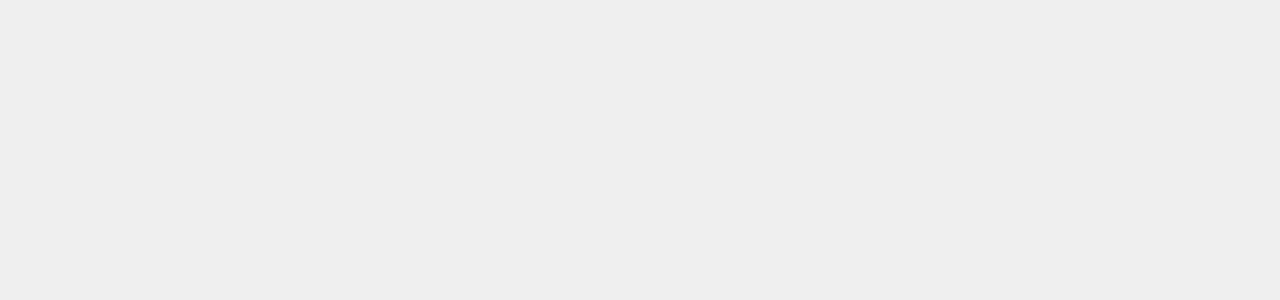
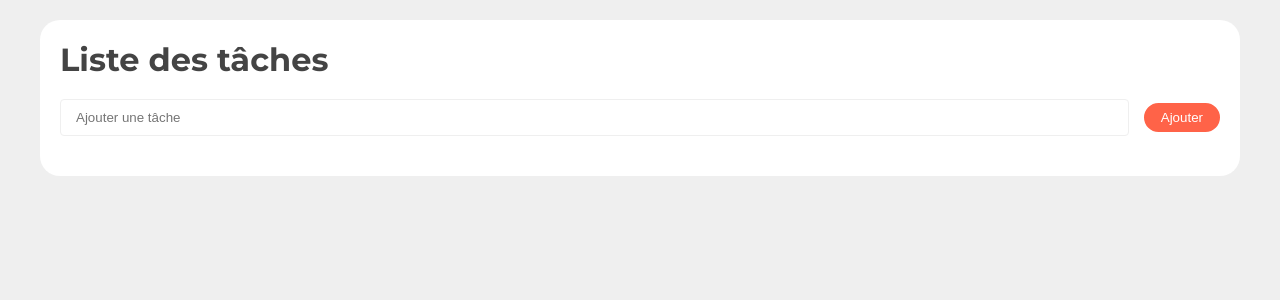
Before and after one commit to bricard-dev/todo-list, a React (Create React App) app: page / in a window 1280 px wide. Shown: the top 300 px of the page. Built offline with nearby package versions, Linux system fonts and the light colour scheme.

Commit message:
feat: add new todo
Add the possibility to add new todo with form to the todoList.

```diff
--- a/src/App.js
+++ b/src/App.js
@@ -1,5 +1,22 @@
+import { useState } from "react";
+import AddTodo from "./components/AddTodo";
+
 function App() {
-  return <div className="App"></div>;
+  const [todoList, setTodoList] = useState([]);
+
+  function addTodo(content) {
+    const todo = { id: crypto.randomUUID(), done: false, edit: false, content };
+    setTodoList([...todoList, todo]);
+  }
+
+  return (
+    <div className="d-flex justify-content-center align-items-center p-20">
+      <div className="card container p-20">
+        <h1 className="mb-20">Liste des tâches</h1>
+        <AddTodo addTodo={addTodo} />
+      </div>
+    </div>
+  );
 }
 
 export default App;
--- a/src/assets/styles/_themes.scss
+++ b/src/assets/styles/_themes.scss
@@ -24,3 +24,9 @@
   border-radius: 20px;
   background-color: white;
 }
+
+input {
+  border-radius: 4px;
+  border: 1px solid var(--gray-2);
+  padding: 10px 15px;
+}
--- /dev/null
+++ b/src/components/AddTodo.js
@@ -0,0 +1,42 @@
+import { useState } from "react";
+
+function AddTodo({ addTodo }) {
+  const [value, setValue] = useState("");
+
+  function handleChange(event) {
+    const inputValue = event.target.value;
+    setValue(inputValue);
+  }
+
+  function handleKeyDown(event) {
+    if (event.key === "Enter" && value.length) {
+      addTodo(value);
+      setValue("");
+    }
+  }
+
+  function handleClick(event) {
+    if (value.length) {
+      addTodo(value);
+      setValue("");
+    }
+  }
+
+  return (
+    <div className="d-flex justify-content-center align-items-center mb-20">
+      <input
+        type="text"
+        onChange={handleChange}
+        onKeyDown={handleKeyDown}
+        value={value}
+        className="mr-15 flex-fill"
+        placeholder="Ajouter une tâche"
+      />
+      <button onClick={handleClick} className="btn btn-primary">
+        Ajouter
+      </button>
+    </div>
+  );
+}
+
+export default AddTodo;
```
